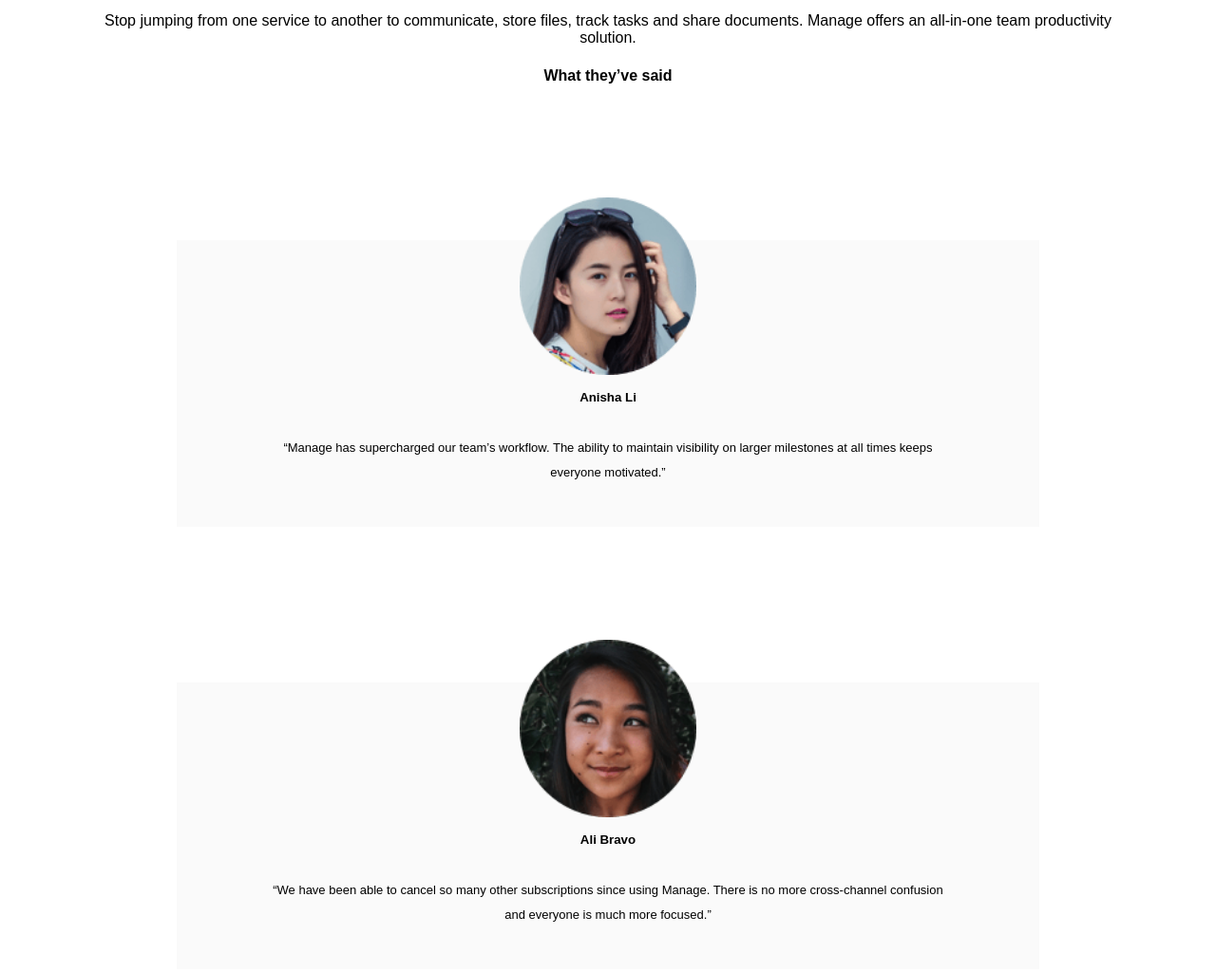
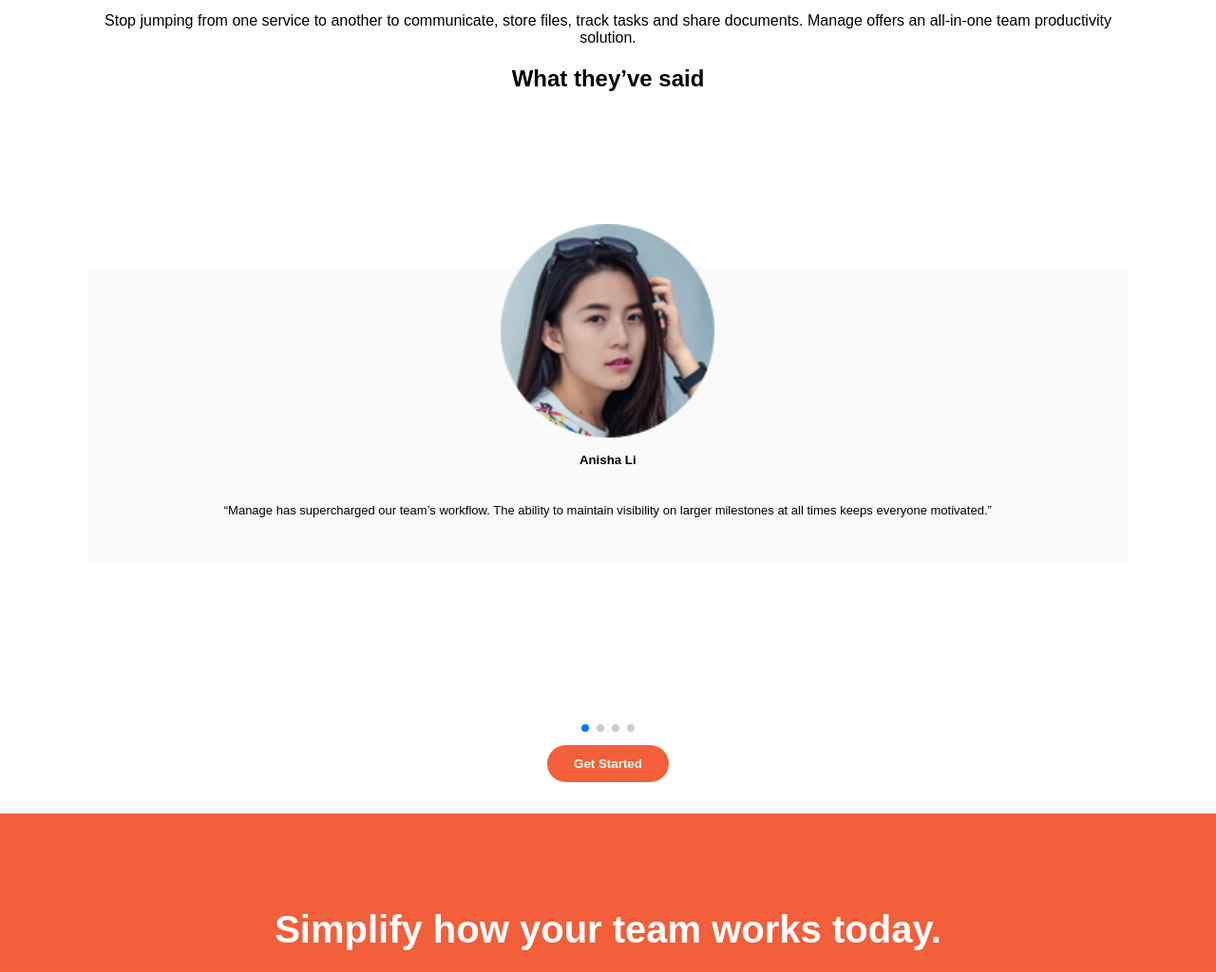
Before and after one commit to singhakrati/manage-landing-page-master, a plain HTML site: page index.html in a window 1280 px wide. Shown: the part 1718-2742 px from the top of the page at 95% size. Drawn offline with nearby package versions, Linux system fonts and the light colour scheme; a web font is replaced by a local one.

Commit message:
feat: swiper instance used for a section in main

```diff
--- a/index.html
+++ b/index.html
@@ -96,12 +96,12 @@
     </div>
 
     <div class="main__testimonials">
-      <h4>What they’ve said</h4>
+      <h2>What they’ve said</h2>
 
+      <div class="swiper-container">
+        <div class="cards swiper-wrapper">
 
-        <div class="cards">
-
-          <div class="cards__item swiper-slider">
+          <div class="cards__item swiper-slide">
             <img class="cards__item__img" src="images/avatar-anisha.png" alt="">
             <h5 class="cards__item__title">
               Anisha Li
@@ -112,7 +112,7 @@
             </p>
           </div>
 
-          <div class="cards__item">
+          <div class="cards__item swiper-slide">
             <img class="cards__item__img" src="images/avatar-ali.png" alt="">
             <h5 class="cards__item__title">
               Ali Bravo
@@ -124,7 +124,7 @@
             </p>
           </div>
 
-          <div class="cards__item">
+          <div class="cards__item swiper-slide">
             <img class="cards__item__img" src="images/avatar-richard.png" alt="">
             <h5 class="cards__item__title">
               Richard Watts
@@ -135,7 +135,7 @@
             </p>
           </div>
 
-          <div class="cards__item">
+          <div class="cards__item swiper-slide">
             <img class="cards__item__img" src="images/avatar-shanai.png" alt="">
             <h5 class="cards__item__title">
               Shanai Gough
@@ -145,10 +145,19 @@
               from anywhere. It keeps the whole team in-sync without being intrusive.”
             </p>
           </div>
-          <input class="btnPrimary" type="button" value="Get Started">
+
         </div>
+        <!--end swiper-wrapper-->
+        <div class="swiper-pagination"></div>
+        <!-- If we need navigation buttons
+         <div class="swiper-button-prev"></div>
+         <div class="swiper-button-next"></div>-->
 
+      </div>
+      <!--swiper-container-->
+      <input class="btnPrimary" type="button" value="Get Started">
     </div>
+    <!--main__testimonials-->
 
   </main>
 
@@ -215,6 +224,29 @@
 
   <script src="main.js"></script>
   <script src="node_modules/swiper/js/swiper.min.js"></script>
+  <script>
+    var mySwiper = new Swiper('.swiper-container', {
+      // Optional parameters
+      direction: 'horizontal',
+      // loop: true,
+
+      // If we need pagination
+      pagination: {
+        el: '.swiper-pagination',
+      },
+
+      // Navigation arrows
+      navigation: {
+        nextEl: '.swiper-button-next',
+        prevEl: '.swiper-button-prev',
+      },
+
+      // And if we need scrollbar
+      /*  scrollbar: {
+            el: '.swiper-scrollbar',
+        }, */
+    })
+  </script>
 
 </body>
 
--- a/styles/style.css
+++ b/styles/style.css
@@ -231,3 +231,7 @@ footer a{
   padding-bottom: 25px;
   margin-bottom: 0;
 }
+/*.swiper-container {
+  width: 600px;
+  height: 300px;
+}*/
```
Also changed, not shown: temp.html (added, +65 -0 lines).
